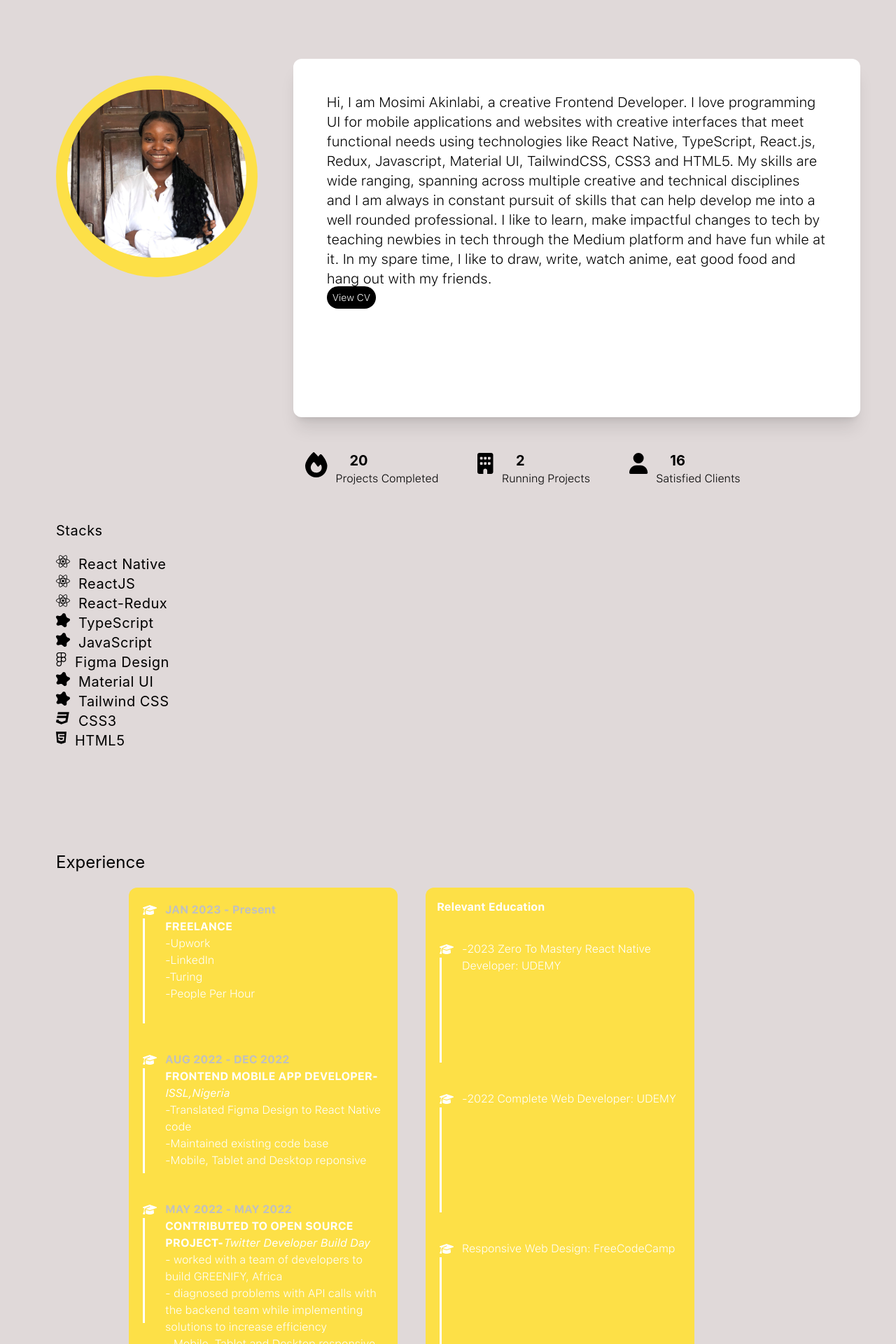
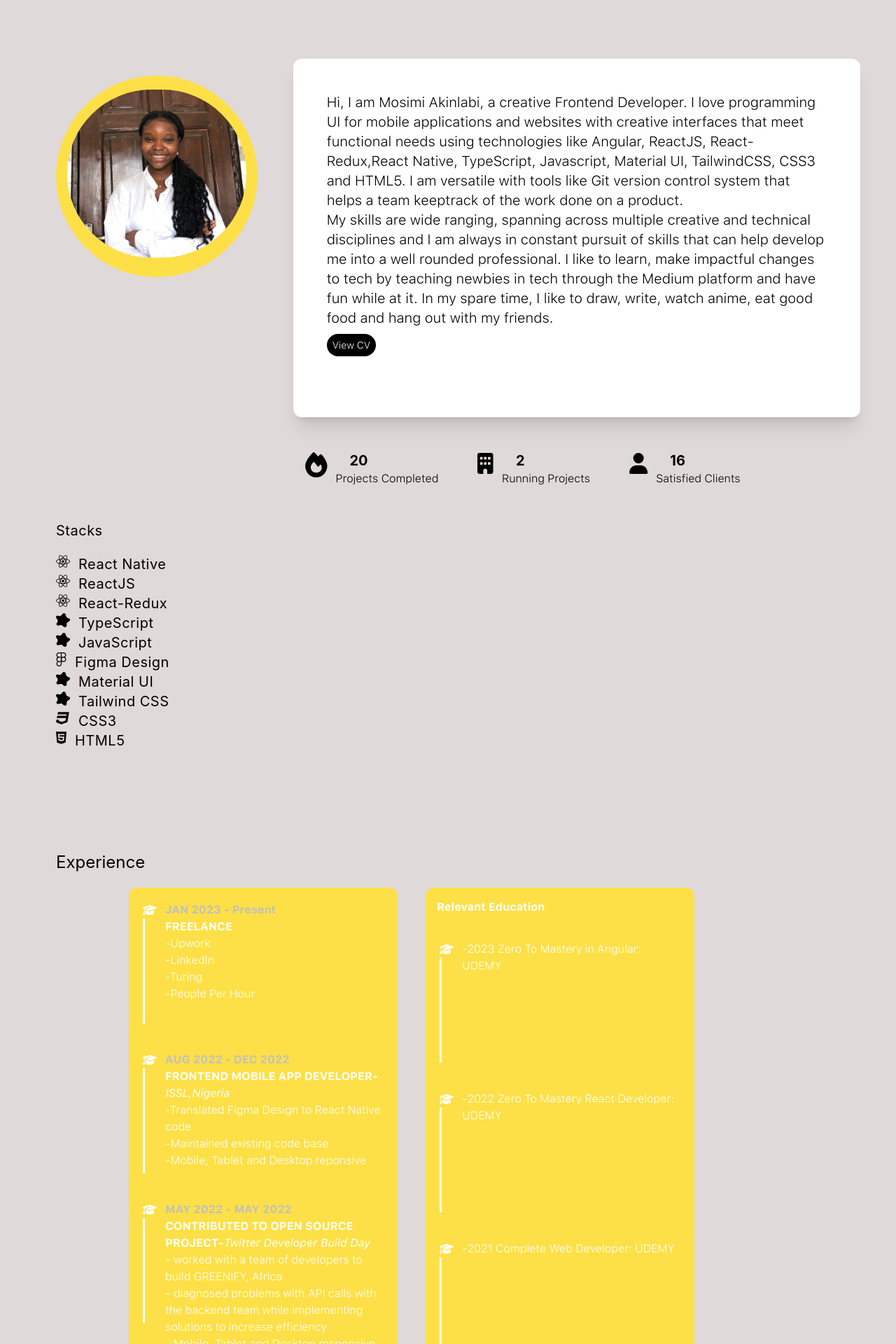
Before and after one commit to mosimiDev/mosimiPortfolioWebsite, a React (Create React App) app: page / in a window 1280 px wide. Shown: the part 860-2780 px from the top of the page at 70% size. Built offline with nearby package versions, Linux system fonts and the light colour scheme.

Commit message:
updated experience files

```diff
--- a/src/pages/About.jsx
+++ b/src/pages/About.jsx
@@ -28,21 +28,27 @@ function About() {
               Hi, I am Mosimi Akinlabi, a creative Frontend Developer. I love
               programming UI for mobile applications and websites with creative
               interfaces that meet functional needs using technologies like
-              React Native, TypeScript, React.js, Redux, Javascript, Material
-              UI, TailwindCSS, CSS3 and HTML5. My skills are wide ranging,
-              spanning across multiple creative and technical disciplines and I
-              am always in constant pursuit of skills that can help develop me
-              into a well rounded professional. I like to learn, make impactful
-              changes to tech by teaching newbies in tech through the Medium
-              platform and have fun while at it. In my spare time, I like to
-              draw, write, watch anime, eat good food and hang out with my
-              friends.
+              Angular, ReactJS, React-Redux,React Native, TypeScript,
+              Javascript, Material UI, TailwindCSS, CSS3 and HTML5. I am
+              versatile with tools like Git version control system that helps a
+              team keeptrack of the work done on a product.
+            </p>
+            <p className="font-SFproLight text-md lg:text-xl lg:mb-3">
+
+              My skills are wide ranging, spanning across multiple creative and
+              technical disciplines and I am always in constant pursuit of
+              skills that can help develop me into a well rounded professional.
+              I like to learn, make impactful changes to tech by teaching
+              newbies in tech through the Medium platform and have fun while at
+              it. In my spare time, I like to draw, write, watch anime, eat good
+              food and hang out with my friends.
             </p>
             <a
               href={
-                  "https://docs.google.com/document/d/1ylaVmdcaPWoR6f7n2cgE_jGbXeoQ5laHzNFEoZOu9V4/edit?usp=sharing"
-              } target="_blank"
-              className="bg-[#000] rounded-3xl w-36 mt-3  lg:mt-3 text-sm md:text-md text-white p-2 font-SFproLight transition ease-in-out delay-150 hover:-translate-y-0.5 hover:scale-110  duration-300"
+                "https://docs.google.com/document/d/1ylaVmdcaPWoR6f7n2cgE_jGbXeoQ5laHzNFEoZOu9V4/edit?usp=sharing"
+              }
+              target="_blank"
+              className="bg-[#000] rounded-3xl w-36 mt-3  lg:mt-4 text-sm md:text-md text-white p-2 font-SFproLight transition ease-in-out delay-150 hover:-translate-y-0.5 hover:scale-110  duration-300"
             >
               View CV
             </a>
--- a/src/pages/Experience.jsx
+++ b/src/pages/Experience.jsx
@@ -141,7 +141,7 @@ function Experience() {
             {/* <!-- Text div --> */}
             <div>
               <h4 className="text-white font-SFproLight text-md">
-                -2023 Zero To Mastery React Native Developer: UDEMY
+                -2023 Zero To Mastery in Angular: UDEMY
               </h4>
             </div>
           </div>
@@ -156,7 +156,23 @@ function Experience() {
             {/* <!-- Text div --> */}
             <div>
               <h4 className="text-white font-SFproLight text-md">
-                -2022 Complete Web Developer: UDEMY
+                -2022 Zero To Mastery React Developer: UDEMY
+              </h4>
+            </div>
+          </div>
+          <div className="flex p-5 gap-3">
+            {/* <!-- Icons div --> */}
+            <div>
+              <span className="text-white">
+                <FontAwesomeIcon icon={faGraduationCap} />
+              </span>
+              <div id="vl"></div>
+            </div>
+            {/* <!-- Text div --> */}
+            <div>
+              <h4 className="text-white font-SFproLight text-md">
+                {" "}
+                -2021 Complete Web Developer: UDEMY
               </h4>
             </div>
           </div>
@@ -175,21 +191,6 @@ function Experience() {
               </h4>
             </div>
           </div>
-          <div className="flex p-5 gap-3">
-            {/* <!-- Icons div --> */}
-            <div>
-              <span className="text-white">
-                <FontAwesomeIcon icon={faGraduationCap} />
-              </span>
-              <div id="vl"></div>
-            </div>
-            {/* <!-- Text div --> */}
-            <div>
-              <h4 className="text-white font-SFproLight text-md">
-                Google Developer Student Club(GDSC), UNILAG -Member
-              </h4>
-            </div>
-          </div>
         </div>
       </div>
     </div>
--- a/src/pages/Projects.jsx
+++ b/src/pages/Projects.jsx
@@ -547,7 +547,7 @@ function Projects() {
         </Swiper>
       </div>
       {/* Project description section */}
-      <div className="relative xl:flex xl:gap-5 xl:w-full bg-red-400">
+      <div className="relative xl:flex xl:gap-5 xl:w-full ">
         {/* project description 1  */}
         <div className="absolute bottom-[39rem] xl:bottom-[0rem] xl:top-[0.5rem]  w-72 md:w-[26rem] lg:w-[28rem] md:mx-52 lg:mx-96 xl:mx-[5rem]  mx-auto z-20 ">
           <p className="font-SFproLight text-md lg:text-xl font-bold my-2 mx-5 dark:text-[#fff]">
```
